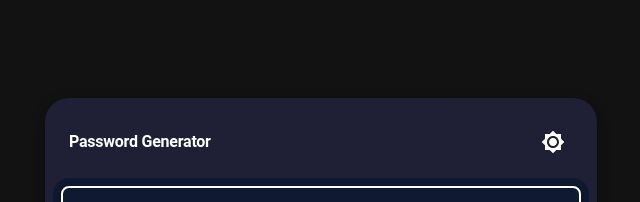
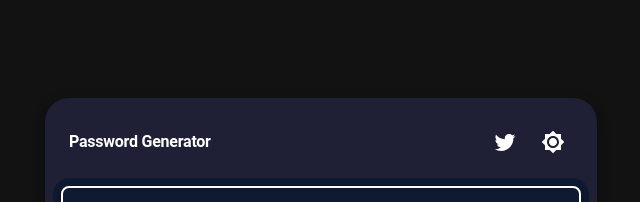
Before and after one commit to 0ME9A/password, a React (Create React App) app: page / in a window 1280 px wide. Shown: the top 202 px of the page, without its empty margins (319-959 px from the left). Built offline with nearby package versions, Linux system fonts and the light colour scheme.

Commit message:
twitter share button and some styles improved

```diff
--- a/package.json
+++ b/package.json
@@ -1,6 +1,6 @@
 {
   "name": "password",
-  "version": "0.2.0",
+  "version": "0.2.1",
   "private": true,
   "dependencies": {
     "@emotion/react": "^11.11.1",
--- a/src/components/Error/NotFound.tsx
+++ b/src/components/Error/NotFound.tsx
@@ -13,7 +13,7 @@
       sx={{
         bgcolor: "background.default",
         color: "text.primary",
-        py: 3,
+        p: 3,
         display: "flex",
         justifyContent: "center",
         flexDirection: "column",
--- /dev/null
+++ b/src/components/buttons/TwitterShare.tsx
@@ -0,0 +1,21 @@
+import TwitterIcon from "@mui/icons-material/Twitter";
+import IconButton from "@mui/material/IconButton";
+
+const TwitterShare = () => {
+  const websiteUrl = "https://password.ome9a.com"; // replace with your website URL
+  const text = "Check out this awesome password generator website!"; // replace with your share text
+  const shareUrl = `https://twitter.com/intent/tweet?url=${encodeURIComponent(
+    websiteUrl
+  )}&text=${encodeURIComponent(text)}`;
+
+  return (
+    <IconButton
+      title="Share on twitter"
+      onClick={() => window.open(shareUrl, "_blank")}
+    >
+      <TwitterIcon />
+    </IconButton>
+  );
+};
+
+export default TwitterShare;
--- a/src/components/password/PasswordGenerator.tsx
+++ b/src/components/password/PasswordGenerator.tsx
@@ -1,4 +1,4 @@
-import { useState } from "react";
+import { Suspense, lazy, useState } from "react";
 import {
   Button,
   Checkbox,
@@ -28,8 +28,10 @@
 import copyToClipboard from "../../utils/copyToClipboard";
 import CachedIcon from "@mui/icons-material/Cached";
 import Typography from "@mui/material/Typography";
-import ThemeSwitch from "../switch/ThemeSwitch";
+import ThemeSwitch from "../buttons/ThemeSwitch";
 import Box from "@mui/material/Box";
+
+const TwitterShare = lazy(() => import("../buttons/TwitterShare"));
 
 const PrettoSlider = styled(Slider)({
   color: "rgb(0, 0, 155)",
@@ -150,7 +152,12 @@
               Password Generator
             </Typography>
 
-            <ThemeSwitch />
+            <Suspense >
+              <Box>
+                <TwitterShare />
+                <ThemeSwitch />
+              </Box>
+            </Suspense>
           </Box>
 
           <Paper
--- a/src/main.tsx
+++ b/src/main.tsx
@@ -1,6 +1,6 @@
 import { Suspense, lazy } from "react";
 
-import InitialLoading from "./components/Loading/InitialLoading";
+import InitialLoading from "./components/loading/InitialLoading";
 import Box from "@mui/material/Box";
 
 const PasswordGenerator = lazy(
```
Also changed, not shown: src/components/buttons/ThemeSwitch.tsx (renamed from src/components/switch/ThemeSwitch.tsx).
